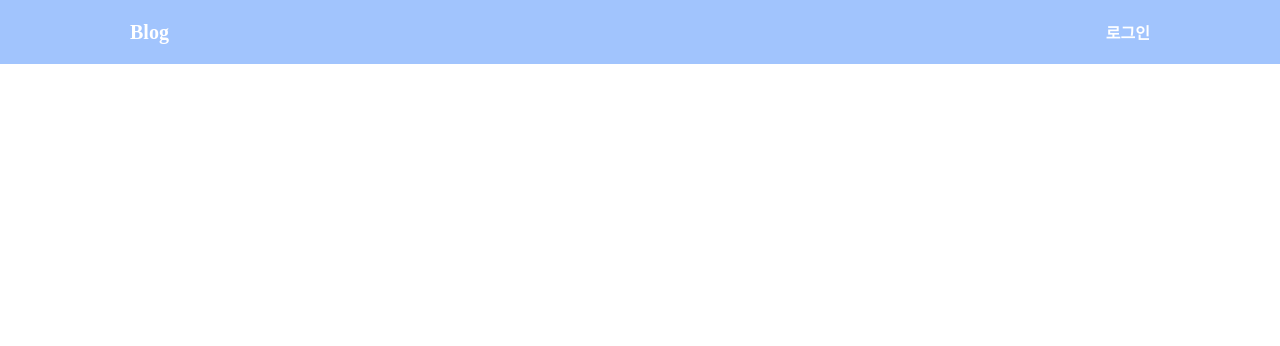
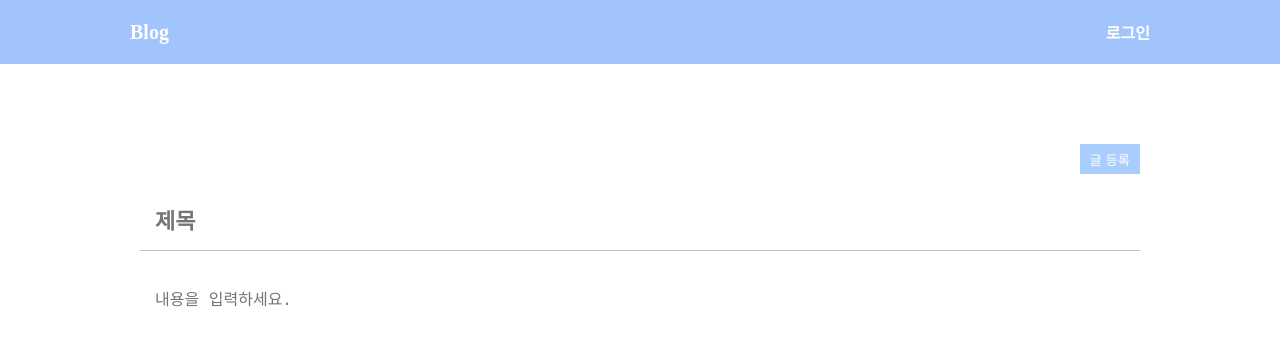
Before and after one commit to yepark98/blog, a React (Create React App) app: page /create in a window 1280 px wide. Before the commit this address had no page. Shown: the top 346 px of the page. Built offline with nearby package versions, Linux system fonts and the light colour scheme.

Commit message:
신규 작성 화면 구현

```diff
--- a/package.json
+++ b/package.json
@@ -6,6 +6,7 @@
     "@testing-library/jest-dom": "^5.16.5",
     "@testing-library/react": "^13.4.0",
     "@testing-library/user-event": "^13.5.0",
+    "clsx": "^1.2.1",
     "react": "^18.2.0",
     "react-dom": "^18.2.0",
     "react-icons": "^4.8.0",
--- a/src/App.js
+++ b/src/App.js
@@ -5,6 +5,7 @@ import HeaderArea from "./components/HeaderArea";
 import MainPage from "./components/MainPage";
 import LoginPage from "./components/login/LoginPage";
 import SignupPage from "./components/signup/SignupPage";
+import CreatePage from "./components/create/CreatePage";
 
 function App() {
   return (
@@ -14,6 +15,7 @@ function App() {
         <Route path="/" element={<MainPage />} />
         <Route path="login" element={<LoginPage />} />
         <Route path="signup" element={<SignupPage />} />
+        <Route path="create" element={<CreatePage />} />
       </Routes>
     </BrowserRouter>
   );
--- a/src/components/SearchBar.jsx
+++ b/src/components/SearchBar.jsx
@@ -4,7 +4,7 @@ import styles from "./SearchBar.module.css";
 import { BiSearch } from "react-icons/bi";
 
 const SearchBar = () => {
-  const [login, setLogin] = useState(false);
+  const [login, setLogin] = useState(true);
 
   const handleChangeText = () => {};
 
--- /dev/null
+++ b/src/components/create/CreatePage.jsx
@@ -0,0 +1,35 @@
+import React from "react";
+import cx from "clsx";
+import styles from "./CreatePage.module.css";
+
+const CreatePage = () => {
+  return (
+    <section className={styles.container}>
+      <form>
+        <div className={styles.buttonArea}>
+          <button type="submit" className={styles.button}>
+            글 등록
+          </button>
+        </div>
+        <div className={styles.textArea}>
+          <input
+            type="text"
+            name="title"
+            required
+            placeholder="제목"
+            className={cx(styles.input, styles.border)}
+          />
+
+          <textarea
+            name="content"
+            required
+            placeholder="내용을 입력하세요."
+            className={cx(styles.textarea, styles.border)}
+          />
+        </div>
+      </form>
+    </section>
+  );
+};
+
+export default CreatePage;
--- /dev/null
+++ b/src/components/create/CreatePage.module.css
@@ -0,0 +1,48 @@
+.container {
+  padding: 0 50px;
+  margin: 80px auto 0;
+  max-width: 1000px;
+}
+
+.buttonArea {
+  display: flex;
+  margin-bottom: 20px;
+  justify-content: flex-end;
+}
+
+.button {
+  padding: 0 10px;
+  height: 30px;
+  text-align: left;
+  border: none;
+  color: #ffffff;
+  background-color: #a9cdfc;
+  cursor: pointer;
+}
+
+.border {
+  padding: 15px;
+  width: 97%;
+  border: none;
+}
+
+.input {
+  margin-bottom: 20px;
+  font-size: 22px;
+  font-weight: 600;
+  border-bottom: solid 1px #c0c0c0;
+}
+
+.textarea {
+  height: 250px;
+  font-size: 16px;
+  resize: none;
+}
+
+.border:focus {
+  outline: none;
+}
+
+.error::placeholder {
+  color: #ff0000;
+}
```
Also changed, not shown: 1 other file (tests, documents, lock files or other folders).
